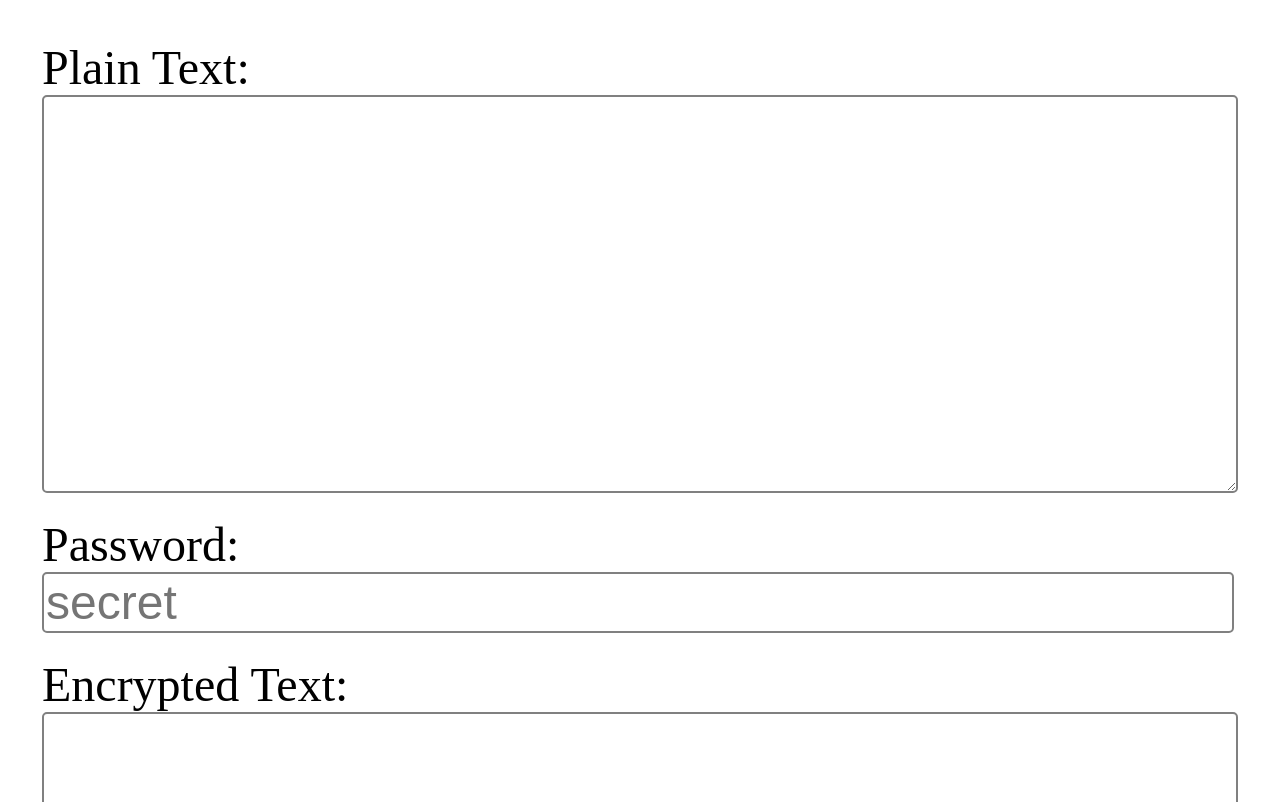
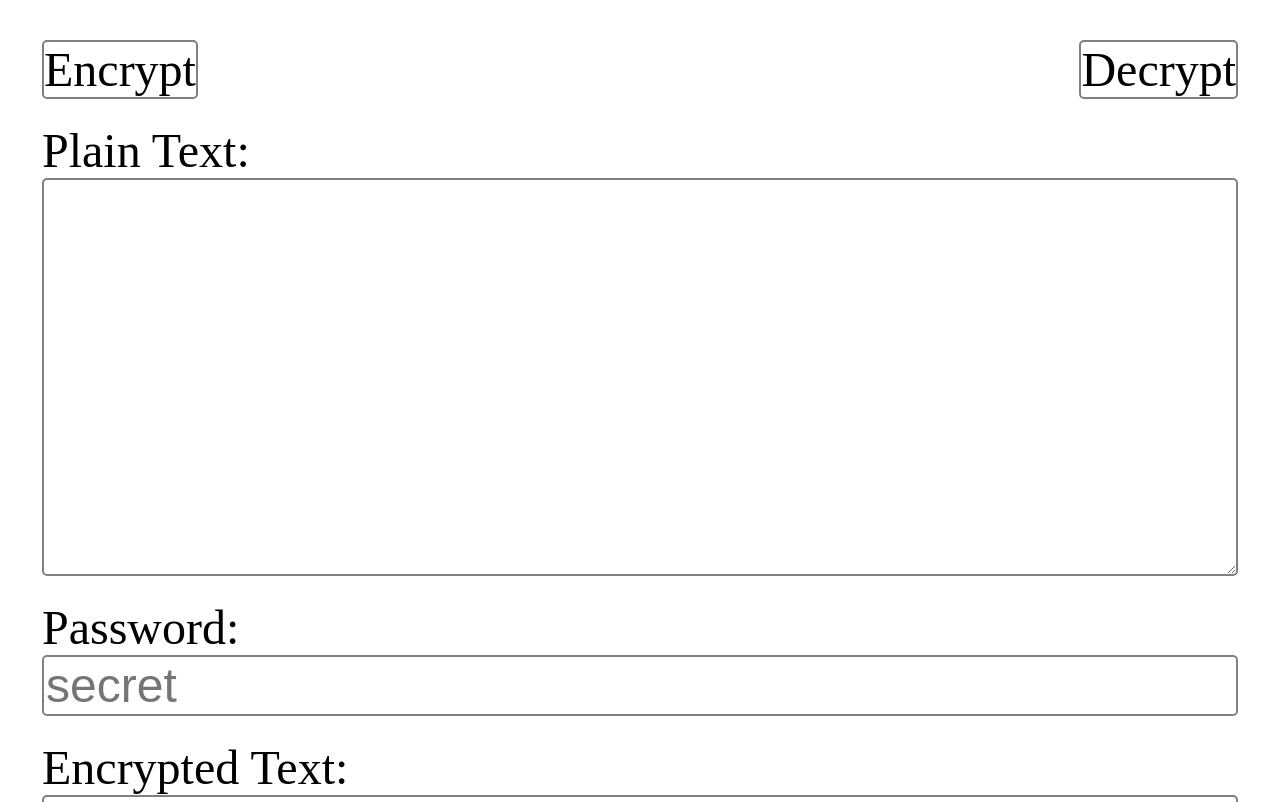
Before and after one commit to ZVernam/crypt, a website with bundled scripts: page index.html in a window 1280 px wide. Shown: the top 802 px of the page. Built offline with nearby package versions, Linux system fonts and the light colour scheme.

Commit message:
adding decrypt option

```diff
--- a/index.html
+++ b/index.html
@@ -17,7 +17,7 @@
       padding: 30px 30px;
     }
 
-    button, textarea, input {
+    button, textarea, input, .action {
       border-color: grey;
       border-style: solid;
       border-width: 2px;
@@ -32,7 +32,7 @@
       min-height: 10em;
     }
 
-    input {
+    input[type=text] {
       width: 99%;
     }
 
@@ -48,11 +48,33 @@
       flex-direction: column;
     }
 
+    .horizontal {
+      flex-direction: row;
+      justify-content: space-between;
+    }
+
+    .action {
+      position: relative;
+    }
+
+    .action input {
+      visibility: hidden;
+      position: absolute;
+    }
+
   </style>
 </head>
 
 <body>
 <form>
+  <fieldset class="horizontal">
+    <label class="action">
+      <input type="radio" name="action" checked>Encrypt
+    </label>
+    <label class="action">
+      <input type="radio" name="action">Decrypt
+    </label>
+  </fieldset>
   <fieldset>
     <label for="text">Plain Text:</label>
     <textarea id="text"></textarea>
```
